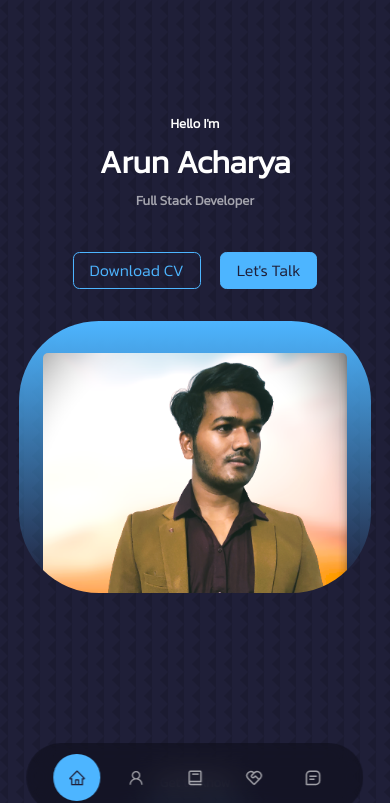
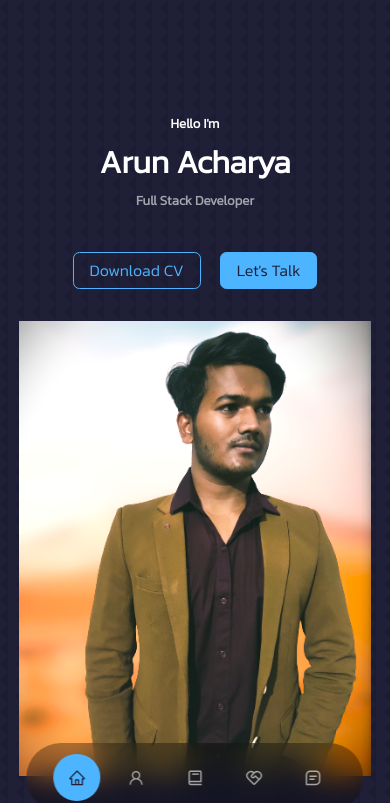
Before and after one commit to arunacharya1603/portfolio, a React (Create React App) app: page / in a window 390 px wide. Shown: the top 803 px of the page. Built offline with nearby package versions, Linux system fonts and the light colour scheme; a web font is replaced by a local one.

Commit message:
Update header.css

```diff
--- a/src/components/header/header.css
+++ b/src/components/header/header.css
@@ -5,7 +5,7 @@ header{
 }
 .header__container{
     text-align: center;
-    height: 100%;
+    height: 573px;
     position: relative;
 }
 h1:hover {
@@ -45,18 +45,21 @@ h1:hover {
 .me {
     background: linear-gradient(var(--color-primary), transparent);
     width: 22rem;
-    height: 17rem;
+    left: calc(50% - 11rem);
     position: absolute;
-    left: calc(50% - 11rem);
     margin-top: 2rem;
+
+    /*
+
+
     border-radius: 5rem 5rem 5rem 5rem;
     overflow: hidden;
-    padding: 1rem 1.5rem 1.5rem 1.5rem;
+   padding:  0rem 2.5rem 21.5rem 0.5rem;
     transform: translateX(0);
-    transition: bottom 1s, left 1s;
+    transition: bottom 1s, left 1s; */
 }
 
-.me:hover{
+/* .me:hover{
     background: linear-gradient(var(--color-primary), transparent);
     width: 22rem;
     height: fit-content;
@@ -68,24 +71,24 @@ h1:hover {
     padding: 1rem  1.5rem 1.5rem 1.5rem ;
     transform: translateX(0);
     transition: all 0.6s ease;
-}
+} */
 
-.me img {
+/* .me img {
     margin-top: 1rem;
     border-radius: 5px 5px  5px  5px ;
     left: 50%;
     transform: translateX(-50%);
     transition: all 0.6s ease; /* Added smooth transition here */
-    position: relative;
-}
+    /* position: relative; */
+/* } */
 
 
-.me:hover img{
+/* .me:hover img{
     left: 0%;
     filter: grayscale(0.3);
     transform: scale(1.4);
     z-index: 1;
-}
+} */
 
 .scroll__down{
     position: absolute;
@@ -98,18 +101,18 @@ h1:hover {
 }
 
 @media screen and (max-width: 1024px) {
-   header{
-    height: 68vh;
-   }
+    header {
+        height: 112vh;
+    }
 }
 
-@media screen and (max-width: 600px) {
-   header{
-    height: 80vh;
-   }
+@media screen and (max-width: 668px) {
+    header {
+        height: 108vh;
+    }
 
    .header__socials, .scroll__down{
     display: none;
+   }
 
-   }
 }
```
